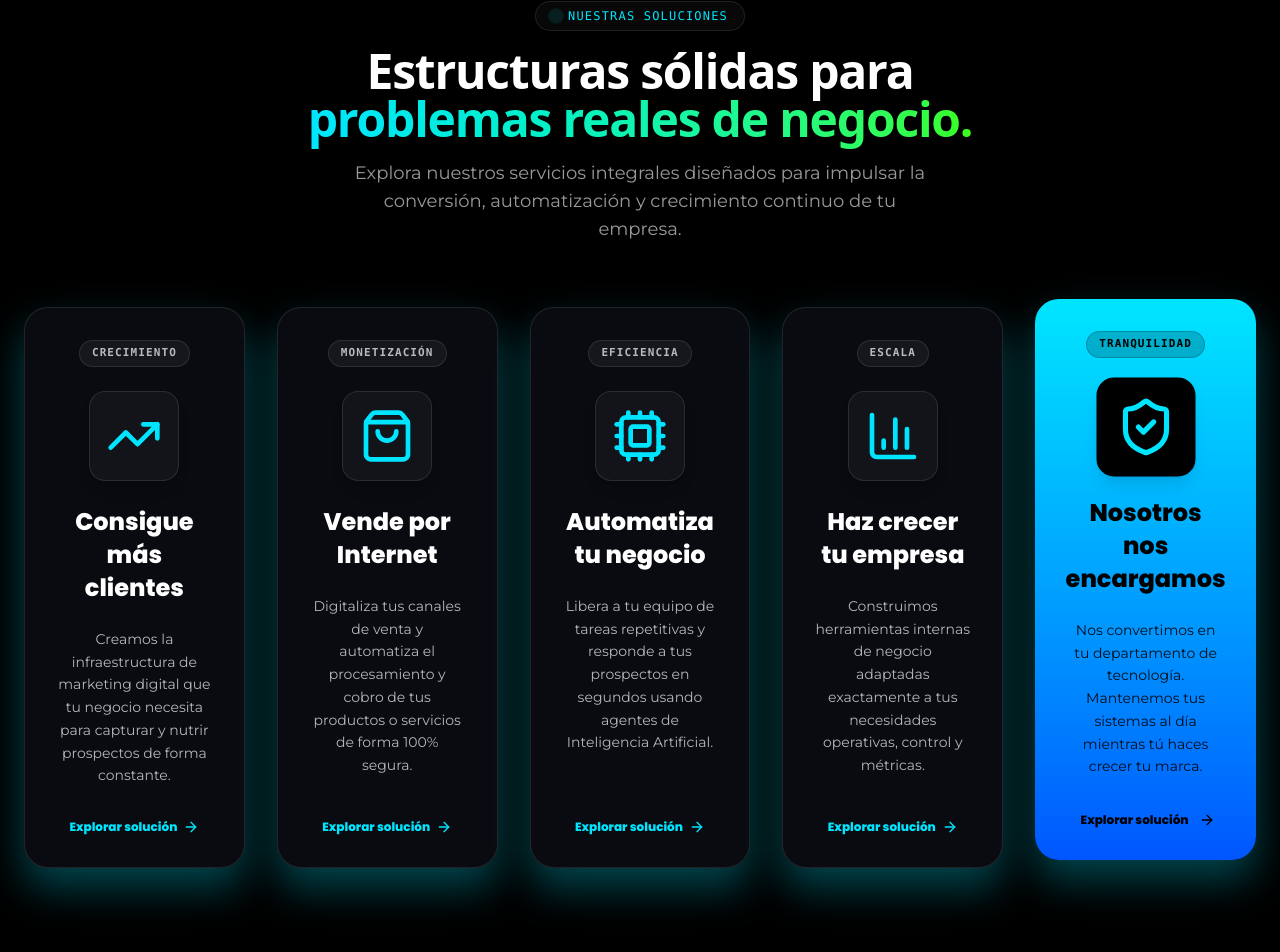
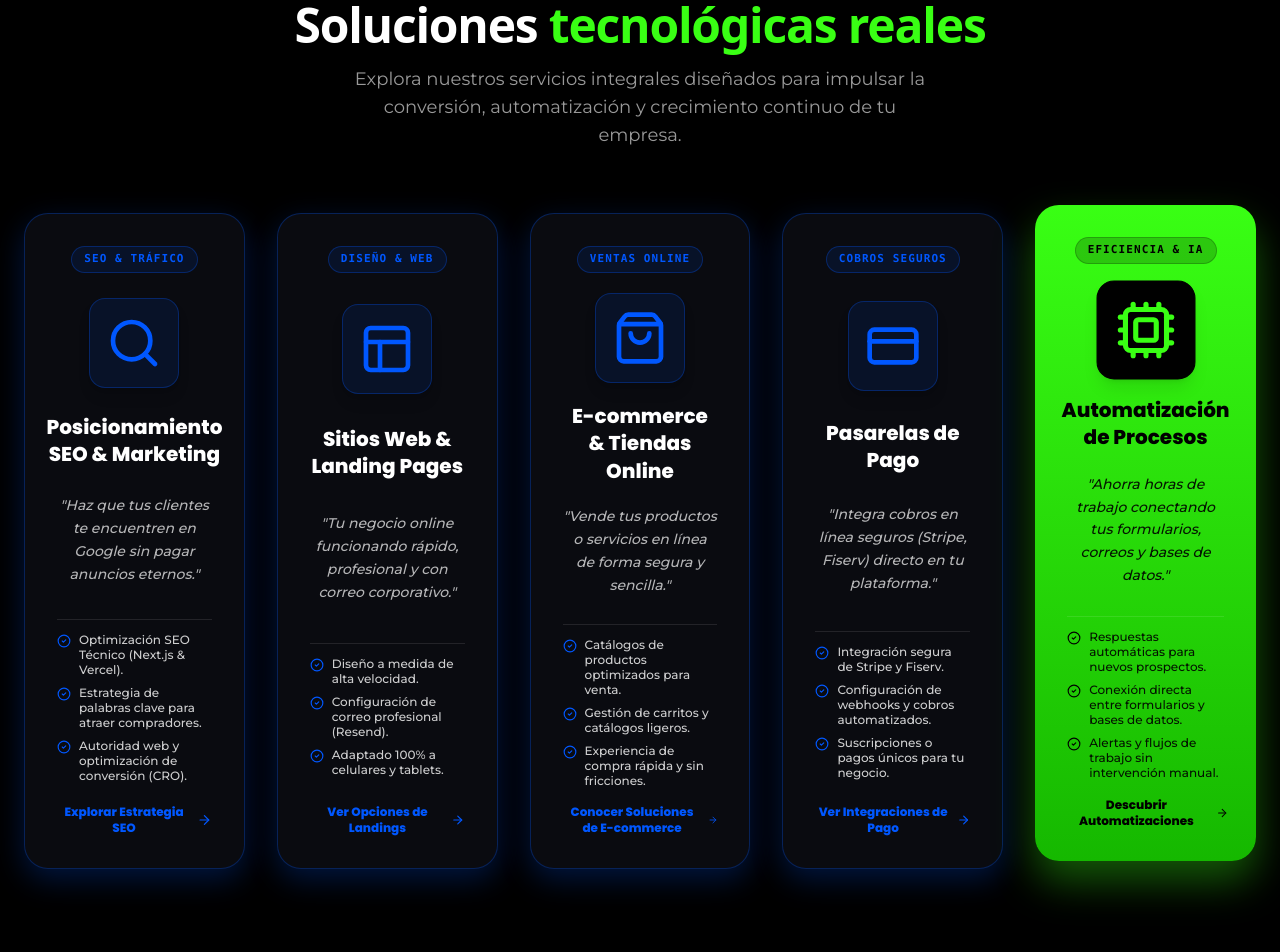
Before and after one commit to Turok2099/digicore, a Next.js app: page / in a window 1280 px wide. Shown: the part 993-1945 px from the top of the page. Built offline with nearby package versions, Linux system fonts and the light colour scheme.

Commit message:
actualizacion de cards

```diff
--- a/src/components/marketing/Features.tsx
+++ b/src/components/marketing/Features.tsx
@@ -2,12 +2,13 @@
 
 import { useState, useEffect, useRef } from "react";
 import {
-  TrendingUp,
+  Search,
+  Layout,
   ShoppingBag,
+  CreditCard,
   Cpu,
-  BarChart3,
-  ShieldCheck,
-  ArrowRight
+  ArrowRight,
+  CheckCircle2
 } from "lucide-react";
 
 export default function Features() {
@@ -17,58 +18,83 @@ export default function Features() {
   const solutions = [
     {
       id: 1,
-      title: "Consigue más clientes",
-      tagline: "SITIOS DE ALTA CONVERSIÓN & TRÁFICO",
-      icon: TrendingUp,
-      badgeText: "Crecimiento",
-      href: "/soluciones/consigue-mas-clientes",
-      gradient: "from-[#00E5FF] to-[#0055FF]",
-      shadow: "shadow-[0_20px_40px_rgba(0,229,255,0.3)]",
-      description: "Creamos la infraestructura de marketing digital que tu negocio necesita para capturar y nutrir prospectos de forma constante."
+      title: "Posicionamiento SEO & Marketing",
+      subtitle: "Haz que tus clientes te encuentren en Google sin pagar anuncios eternos.",
+      badgeText: "SEO & Tráfico",
+      icon: Search,
+      href: "#contacto",
+      ctaText: "Explorar Estrategia SEO",
+      bullets: [
+        "Optimización SEO Técnico (Next.js & Vercel).",
+        "Estrategia de palabras clave para atraer compradores.",
+        "Autoridad web y optimización de conversión (CRO)."
+      ],
+      gradient: "from-[#39FF14] to-[#15B800]",
+      shadow: "shadow-[0_20px_40px_rgba(57,255,20,0.35)]"
     },
     {
       id: 2,
-      title: "Vende por Internet",
-      tagline: "E-COMMERCE & PROCESAMIENTO",
-      icon: ShoppingBag,
-      badgeText: "Monetización",
-      href: "/soluciones/vende-por-internet",
-      gradient: "from-[#00E5FF] to-[#0055FF]",
-      shadow: "shadow-[0_20px_40px_rgba(0,229,255,0.3)]",
-      description: "Digitaliza tus canales de venta y automatiza el procesamiento y cobro de tus productos o servicios de forma 100% segura."
+      title: "Sitios Web & Landing Pages",
+      subtitle: "Tu negocio online funcionando rápido, profesional y con correo corporativo.",
+      badgeText: "Diseño & Web",
+      icon: Layout,
+      href: "#contacto",
+      ctaText: "Ver Opciones de Landings",
+      bullets: [
+        "Diseño a medida de alta velocidad.",
+        "Configuración de correo profesional (Resend).",
+        "Adaptado 100% a celulares y tablets."
+      ],
+      gradient: "from-[#39FF14] to-[#15B800]",
+      shadow: "shadow-[0_20px_40px_rgba(57,255,20,0.35)]"
     },
     {
       id: 3,
-      title: "Automatiza tu negocio",
-      tagline: "INTEGRACIONES & BOT CON IA",
-      icon: Cpu,
-      badgeText: "Eficiencia",
-      href: "/soluciones/automatiza-tu-negocio",
-      gradient: "from-[#00E5FF] to-[#0055FF]",
-      shadow: "shadow-[0_20px_40px_rgba(0,229,255,0.3)]",
-      description: "Libera a tu equipo de tareas repetitivas y responde a tus prospectos en segundos usando agentes de Inteligencia Artificial."
+      title: "E-commerce & Tiendas Online",
+      subtitle: "Vende tus productos o servicios en línea de forma segura y sencilla.",
+      badgeText: "Ventas Online",
+      icon: ShoppingBag,
+      href: "#contacto",
+      ctaText: "Conocer Soluciones de E-commerce",
+      bullets: [
+        "Catálogos de productos optimizados para venta.",
+        "Gestión de carritos y catálogos ligeros.",
+        "Experiencia de compra rápida y sin fricciones."
+      ],
+      gradient: "from-[#39FF14] to-[#15B800]",
+      shadow: "shadow-[0_20px_40px_rgba(57,255,20,0.35)]"
     },
     {
       id: 4,
-      title: "Haz crecer tu empresa",
-      tagline: "SOFTWARE A MEDIDA & ANALÍTICA",
-      icon: BarChart3,
-      badgeText: "Escala",
-      href: "/soluciones/haz-crecer-tu-empresa",
-      gradient: "from-[#00E5FF] to-[#0055FF]",
-      shadow: "shadow-[0_20px_40px_rgba(0,229,255,0.3)]",
-      description: "Construimos herramientas internas de negocio adaptadas exactamente a tus necesidades operativas, control y métricas."
+      title: "Pasarelas de Pago",
+      subtitle: "Integra cobros en línea seguros (Stripe, Fiserv) directo en tu plataforma.",
+      badgeText: "Cobros Seguros",
+      icon: CreditCard,
+      href: "#contacto",
+      ctaText: "Ver Integraciones de Pago",
+      bullets: [
+        "Integración segura de Stripe y Fiserv.",
+        "Configuración de webhooks y cobros automatizados.",
+        "Suscripciones o pagos únicos para tu negocio."
+      ],
+      gradient: "from-[#39FF14] to-[#15B800]",
+      shadow: "shadow-[0_20px_40px_rgba(57,255,20,0.35)]"
     },
     {
       id: 5,
-      title: "Nosotros nos encargamos",
-      tagline: "SOPORTE & MANTENIMIENTO",
-      icon: ShieldCheck,
-      badgeText: "Tranquilidad",
-      href: "/soluciones/nosotros-nos-encargamos",
-      gradient: "from-[#00E5FF] to-[#0055FF]",
-      shadow: "shadow-[0_20px_40px_rgba(0,229,255,0.3)]",
-      description: "Nos convertimos en tu departamento de tecnología. Mantenemos tus sistemas al día mientras tú haces crecer tu marca."
+      title: "Automatización de Procesos",
+      subtitle: "Ahorra horas de trabajo conectando tus formularios, correos y bases de datos.",
+      badgeText: "Eficiencia & IA",
+      icon: Cpu,
+      href: "#contacto",
+      ctaText: "Descubrir Automatizaciones",
+      bullets: [
+        "Respuestas automáticas para nuevos prospectos.",
+        "Conexión directa entre formularios y bases de datos.",
+        "Alertas y flujos de trabajo sin intervención manual."
+      ],
+      gradient: "from-[#39FF14] to-[#15B800]",
+      shadow: "shadow-[0_20px_40px_rgba(57,255,20,0.35)]"
     }
   ];
 
@@ -116,14 +142,10 @@ export default function Features() {
       <div className="max-w-7xl mx-auto relative z-10">
         {/* Section Header */}
         <div className="mb-16 text-center max-w-3xl mx-auto">
-          <div className="inline-flex items-center gap-2 mb-4 px-4 py-1.5 rounded-full bg-white/[0.03] border border-white/10">
-            <span className="h-2 w-2 rounded-full bg-neon-cyan animate-ping" />
-            <span className="text-xs font-mono text-neon-cyan uppercase tracking-widest">Nuestras Soluciones</span>
-          </div>
           <h2 className="text-3xl sm:text-4xl md:text-5xl font-black text-white tracking-tight">
-            Estructuras sólidas para <br />
-            <span className="text-transparent bg-clip-text bg-gradient-to-r from-[#00E5FF] to-[#39FF14]">
-              problemas reales de negocio.
+            Soluciones{" "}
+            <span className="text-[#39FF14]">
+              tecnológicas reales
             </span>
           </h2>
           <p className="mt-4 text-base sm:text-lg text-white/60 font-montserrat max-w-xl mx-auto">
@@ -145,8 +167,8 @@ export default function Features() {
                 href={sol.href}
                 className={`group relative flex flex-col items-center text-center p-6 sm:p-8 rounded-3xl overflow-hidden transition-all duration-500 ${
                   isActive
-                    ? `-translate-y-2 border-transparent ${sol.shadow}`
-                    : `bg-[#0A0B10] border border-white/10 hover:-translate-y-2 hover:border-transparent ${sol.shadow}`
+                    ? "-translate-y-2 border-transparent shadow-[0_20px_40px_rgba(57,255,20,0.35)]"
+                    : "bg-[#0A0B10] border border-[#0057FF]/30 shadow-[0_10px_30px_rgba(0,87,255,0.25)] hover:-translate-y-2 hover:border-transparent hover:shadow-[0_20px_40px_rgba(57,255,20,0.35)]"
                 }`}
               >
                 {/* Background Hover / Scroll Active Gradient */}
@@ -157,13 +179,13 @@ export default function Features() {
                 />
 
                 {/* Card Internal Layout */}
-                <div className="relative z-10 flex flex-col items-center justify-between h-full space-y-6 w-full">
+                <div className="relative z-10 flex flex-col items-center justify-between h-full space-y-5 w-full">
                   {/* Category Badge */}
                   <span
                     className={`text-[11px] font-mono uppercase tracking-widest px-3 py-1 rounded-full border font-semibold transition-colors duration-300 ${
                       isActive
                         ? "bg-black/20 border-black/20 text-black"
-                        : "bg-white/5 border-white/10 text-white/70 group-hover:bg-black/20 group-hover:border-black/20 group-hover:text-black"
+                        : "bg-[#0057FF]/10 border-[#0057FF]/30 text-[#0057FF] group-hover:bg-black/20 group-hover:border-black/20 group-hover:text-black"
                     }`}
                   >
                     {sol.badgeText}
@@ -173,8 +195,8 @@ export default function Features() {
                   <div
                     className={`p-4 rounded-2xl border transition-all duration-300 shadow-lg ${
                       isActive
-                        ? "bg-black border-black text-[#00E5FF] scale-110"
-                        : "bg-white/[0.04] border-white/10 text-[#00E5FF] group-hover:bg-black group-hover:border-black group-hover:text-[#00E5FF] group-hover:scale-110"
+                        ? "bg-black border-black text-[#39FF14] scale-110"
+                        : "bg-[#0057FF]/10 border-[#0057FF]/30 text-[#0057FF] group-hover:bg-black group-hover:border-black group-hover:text-[#39FF14] group-hover:scale-110"
                     }`}
                   >
                     <Icon className="size-12 sm:size-14" />
@@ -182,29 +204,49 @@ export default function Features() {
 
                   {/* Title */}
                   <h3
-                    className={`font-poppins font-extrabold text-xl sm:text-2xl transition-colors duration-300 leading-snug ${
+                    className={`font-poppins font-extrabold text-lg sm:text-xl transition-colors duration-300 leading-snug ${
                       isActive ? "text-black" : "text-white group-hover:text-black"
                     }`}
                   >
                     {sol.title}
                   </h3>
 
-                  {/* Description */}
+                  {/* Subtitle / Dolor */}
                   <p
-                    className={`font-montserrat text-xs sm:text-sm transition-colors duration-300 leading-relaxed font-normal flex-grow ${
+                    className={`font-montserrat text-xs sm:text-sm transition-colors duration-300 leading-relaxed font-medium italic ${
                       isActive ? "text-black/90" : "text-white/70 group-hover:text-black/90"
                     }`}
                   >
-                    {sol.description}
+                    "{sol.subtitle}"
                   </p>
+
+                  {/* Bullets List */}
+                  <div className="w-full text-left space-y-2 pt-3 my-2 border-t border-white/10 group-hover:border-black/15 transition-colors">
+                    {sol.bullets.map((bullet, i) => (
+                      <div key={i} className="flex items-start gap-2 text-xs font-montserrat font-medium">
+                        <CheckCircle2
+                          className={`size-3.5 mt-0.5 shrink-0 transition-colors ${
+                            isActive ? "text-black" : "text-[#0057FF] group-hover:text-black"
+                          }`}
+                        />
+                        <span
+                          className={`leading-tight transition-colors ${
+                            isActive ? "text-black/90" : "text-white/80 group-hover:text-black/90"
+                          }`}
+                        >
+                          {bullet}
+                        </span>
+                      </div>
+                    ))}
+                  </div>
 
                   {/* Link / CTA */}
                   <div
                     className={`pt-2 flex items-center justify-center gap-1.5 text-xs font-poppins font-extrabold transition-colors duration-300 ${
-                      isActive ? "text-black" : "text-neon-cyan group-hover:text-black"
+                      isActive ? "text-black" : "text-[#0057FF] group-hover:text-black"
                     }`}
                   >
-                    <span>Explorar solución</span>
+                    <span>{sol.ctaText}</span>
                     <ArrowRight
                       className={`size-4 transition-transform duration-300 ${
                         isActive ? "translate-x-1" : "group-hover:translate-x-1"
```
